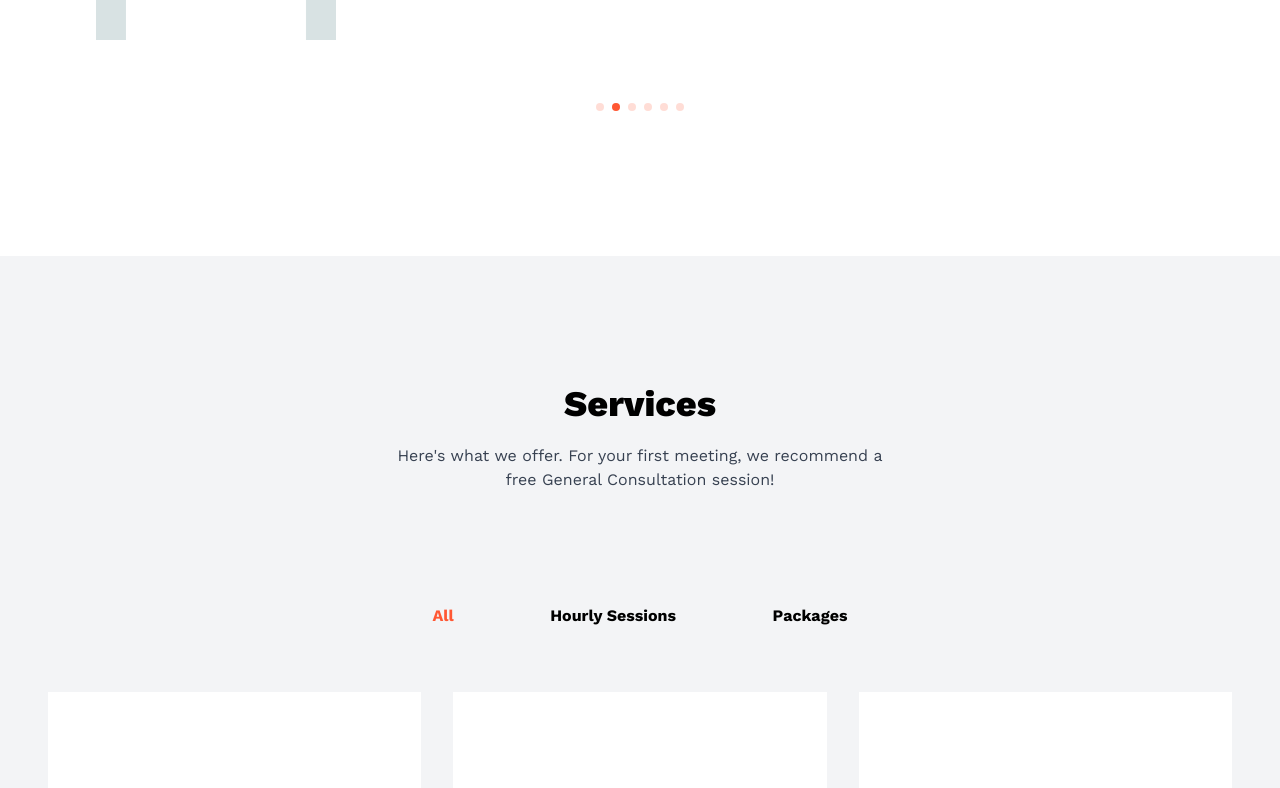
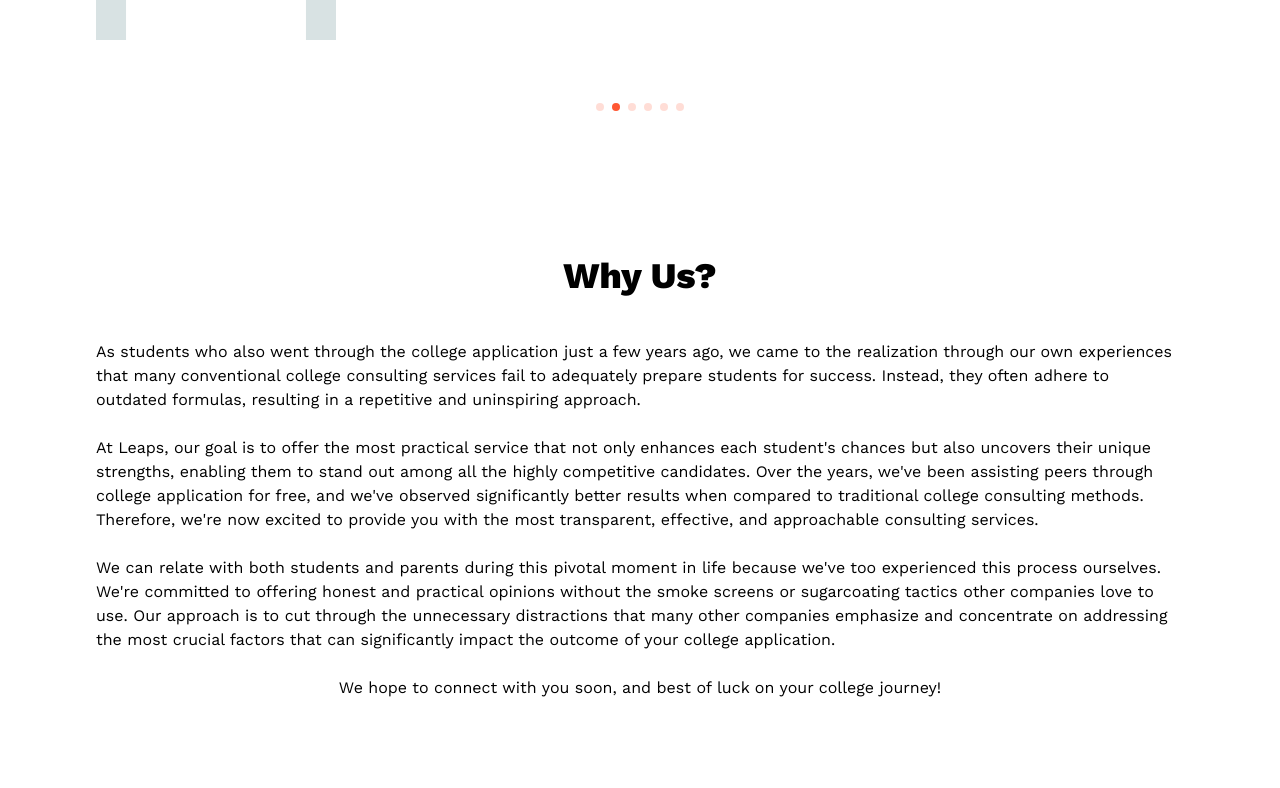
Before and after one commit to aawang1999/leaps, a React (Create React App) app: page / in a window 1280 px wide. Shown: the part 508-1296 px from the top of the page. Built offline with nearby package versions, Linux system fonts and the light colour scheme; a web font is replaced by a local one.

Commit message:
whyus + 2 testimonies

```diff
--- a/src/components/Hero.js
+++ b/src/components/Hero.js
@@ -1,6 +1,7 @@
 import React, { useContext } from 'react'
 import { Context } from './Context'
 import Testimonials from './Testimonials'
+import WhyUs from './WhyUs'
 
 const Hero = () => {
   const { language, setLanguage } = useContext(Context)
@@ -16,6 +17,7 @@ const Hero = () => {
           </p>
         </div>
         <Testimonials />
+        <WhyUs/>
       </div>
     </section>
   )
--- /dev/null
+++ b/src/components/WhyUs.js
@@ -0,0 +1,38 @@
+import React, { useContext } from 'react'
+import { Context } from './Context'
+import { whyusP1, whyusP2, whyusP3, whyusP4, zhwhyusP1, zhwhyusP2, zhwhyusP3,zhwhyusP4 } from '../data'
+
+const WhyUs = () => {
+  const { language, setLanguage } = useContext(Context)
+
+
+  return (
+    <section id="whyus" className='section bg-primary'>
+      <div className="container mx-auto">
+        <div className="flex flex-col items-center text-center">
+          <h2 className={`section-title relative before:absolute before:opacity-40 before:-top-[2rem] before:-left-1/2 before:hidden before:lg:block text-black mt-[50px] lg:mt-[0px] ${language === 'en' ? 'tracking-normal' : 'tracking-widest'}`}>
+            {language === 'en' ? 'Why Us?' : '选择跃升的优势'}
+          </h2>
+          <br/>
+          <p className="text-left">
+            {language === 'en' ? whyusP1 : zhwhyusP1}
+          </p>
+          <br/>
+          <p className="text-left">
+            {language === 'en' ? whyusP2 : zhwhyusP2}
+          </p>
+          <br/>
+          <p className="text-left">
+            {language === 'en' ? whyusP3 : zhwhyusP3}
+          </p>
+          <br/>
+          <p className="text-left">
+            {language === 'en' ? whyusP4 : zhwhyusP4}
+          </p>
+        </div>
+      </div>
+    </section>
+  )
+}
+
+export default WhyUs
--- a/src/data.js
+++ b/src/data.js
@@ -5,6 +5,10 @@ export const navigation = [
   {
     name: 'home',
     href: 'home',
+  },
+  {
+    name: 'Why Us?',
+    href: 'whyus',
   },
   {
     name: 'services',
@@ -16,6 +20,10 @@ export const zhCnNavigation = [
   {
     name: '首页',
     href: 'home',
+  },
+  {
+    name: '跃升特色',
+    href: 'whyus',
   },
   {
     name: '服务项目',
@@ -199,15 +207,15 @@ export const testimonials = [
   },
   {
     authorImg: BlankPerson,
-    authorText: 'Great service! Leaps offered me the professional and sincere advice that got me to where I am today.',
-    authorName: 'William Chen',
-    authorCollege: 'Dartmouth College',
+    authorText: 'I received great help with my essay for my application to USC graduate school. As a non-native English speaker, I lacked confidence in my writing skills. Tristan made substantial improvements to my essay.',
+    authorName: 'Snow',
+    authorCollege: 'USC Master',
   },
   {
     authorImg: BlankPerson,
-    authorText: 'Great service! Leaps offered me the professional and sincere advice that got me to where I am today.',
-    authorName: 'William Chen',
-    authorCollege: 'Dartmouth College',
+    authorText: 'Kenton helped me identify my reach, match and safety schools. He was quick to point out my strenght and weakness which gave me a lot of clarity on my application.',
+    authorName: 'Danny',
+    authorCollege: 'Carnegie Mellon',
   },
   {
     authorImg: BlankPerson,
@@ -222,3 +230,19 @@ export const testimonials = [
     authorCollege: 'Dartmouth College',
   },
 ]
+
+export const whyusP1 = 'As students who also went through the college application just a few years ago, we came to the realization through our own experiences that many conventional college consulting services fail to adequately prepare students for success. Instead, they often adhere to outdated formulas, resulting in a repetitive and uninspiring approach. '
+
+export const whyusP2 = 'At Leaps, our goal is to offer the most practical service that not only enhances each student\'s chances but also uncovers their unique strengths, enabling them to stand out among all the highly competitive candidates. Over the years, we\'ve been assisting peers through college application for free, and we\'ve observed significantly better results when compared to traditional college consulting methods. Therefore, we\'re now excited to provide you with the most transparent, effective, and approachable consulting services.'
+
+export const whyusP3 = 'We can relate with both students and parents during this pivotal moment in life because we\'ve too experienced this process ourselves. We\'re committed to offering honest and practical opinions without the smoke screens or sugarcoating tactics other companies love to use. Our approach is to cut through the unnecessary distractions that many other companies emphasize and concentrate on addressing the most crucial factors that can significantly impact the outcome of your college application.'
+
+export const whyusP4 = 'We hope to connect with you soon, and best of luck on your college journey!'
+
+export const zhwhyusP1 = '作为几年前经才历过大学申请过程的学生，我们通过自身经验意识到，许多传统的大学咨询服务未能充分准备学生取得成功。相反，它们通常坚守换汤不换药的方式对待每一位学生，并没有真的去理解学生。'
+
+export const zhwhyusP2 = '在跃升，我们的目标是提供最实际有效的服务，不仅提高每位学生进入他们理想学校的机会，还是为了发掘他们的独特优势，使他们在众多竞争激烈的候选人中脱颖而出。多年来，我们一直免费帮助同龄人进行大学申请，与传统的大学咨询方法相比，我们意识到显著更好的结果。因此，我们现在很高兴为您提供最透明、最有效和最平易近人的咨询服务。'
+
+export const zhwhyusP3 = '我们非常能体会学生们和家长们在这人生转折点上的心情，因为我们自己也经历过这个过程。所以我们承诺提供最坦诚和实用的意见，而不是其他公司习惯使用的套路或粉饰。我们的方法不会浪费学生精力在没有意义的公式化步骤上，而是专注于对学生在大学申请以及未来规划上的最关键因素。'
+
+export const zhwhyusP4 = '我们期待与您见面，也祝愿各位学生在升学路上都不会留下遗憾！'
```
